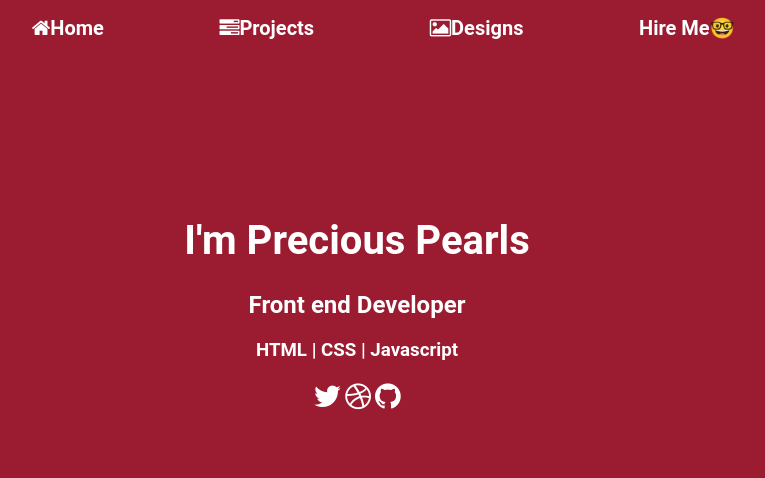
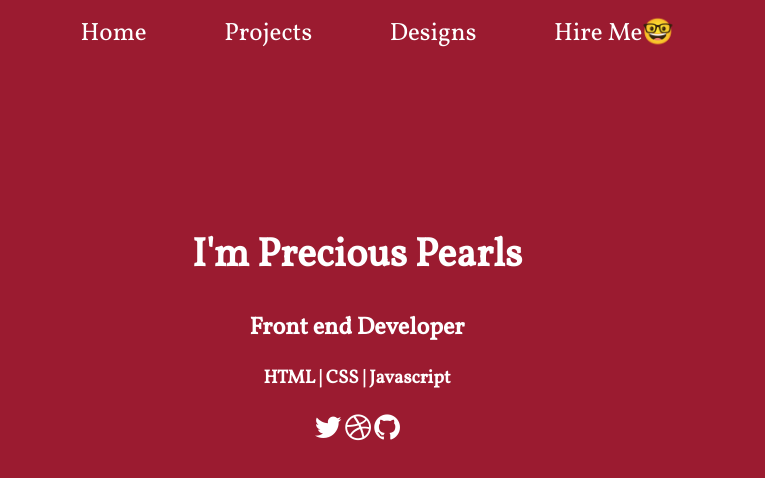
Before and after one commit to Preciouspearl-code/svelte-homepage-project, a website: page index.html in a window 1280 px wide. Shown: the whole page, without its empty margins (283-1048 px from the left). Drawn offline with Linux system fonts and the light colour scheme.

Commit message:
1 file modified

```diff
--- a/index.html
+++ b/index.html
@@ -3,13 +3,13 @@
   <head>
 	  <title>HOME PAGE PROJECT</title>
     <link rel="stylesheet" href="https://cdnjs.cloudflare.com/ajax/libs/font-awesome/4.7.0/css/font-awesome.min.css">
-    <area rel="stylesheet" href="https://fonts.googleapis.com/css2?family=Roboto:wght@900&display=swap" rel="stylesheet">
+    <link href="https://fonts.googleapis.com/css2?family=Vollkorn&display=swap" rel="stylesheet">
     <style>
         body{
           margin:0px;
           background:#9B1B30;
           color:white;
-          font-family: 'Roboto', sans-serif;
+          font-family: 'Vollkorn', serif;
         }
         ul{
           list-style-type: none;
@@ -24,10 +24,9 @@
         a{
           text-decoration: none;
           color: white;
-          font-size:20px;
-          font-weight:bold;
-          padding-right: 2%;
-          padding-left: 3%;
+          font-size:25px;
+          padding-right: 1%;
+          padding-left: 1%;
           padding-bottom: 1%;
           padding-top: 1%;
           transition: 2s;
@@ -35,12 +34,12 @@
         a:hover{
           border-bottom-style: solid;
           border-width: 1px;
+          border-radius:10px;
           background-color:white;
           color: #990000;
         }
         h1{
           font-size:40px;
-          font-weight:bold;
           text-align:center;
           color:white;
           padding-top:100px;
@@ -57,7 +56,7 @@
           text-align:center;
         }
         .social_icons{
-          padding: 0px;
+          padding:0px;
           font-size: 30px;
           text-decoration: none;
           border-radius:5px;
@@ -67,9 +66,9 @@
   <body>
     <nav>
       <ul>
-        <li><a href="index.html"><i class="fa fa-home"></i>Home</a></li>
-        <li><a href="#"><i class="fa fa-tasks""></i>Projects</a></li>
-        <li><a href="#"><i class="fa fa-image"></i>Designs</a></li>
+        <li><a href="index.html">Home</a></li>
+        <li><a href="#">Projects</a></li>
+        <li><a href="#">Designs</a></li>
         <li><a href="#">Hire Me🤓</a></li>
       </ul>
     </nav>
```
